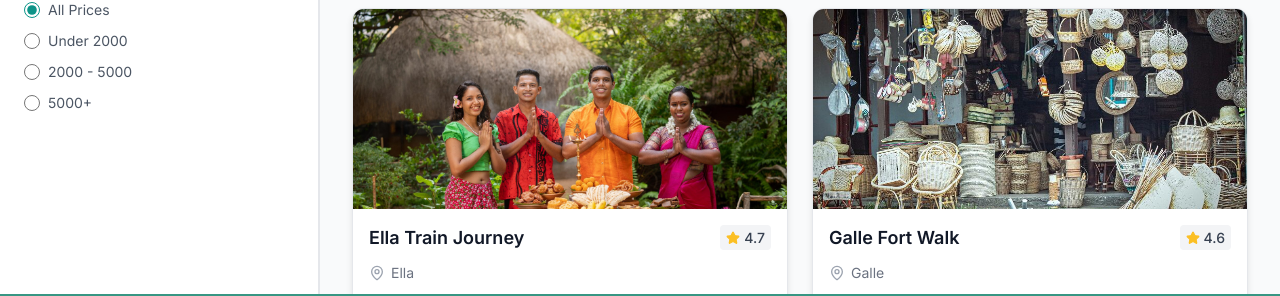
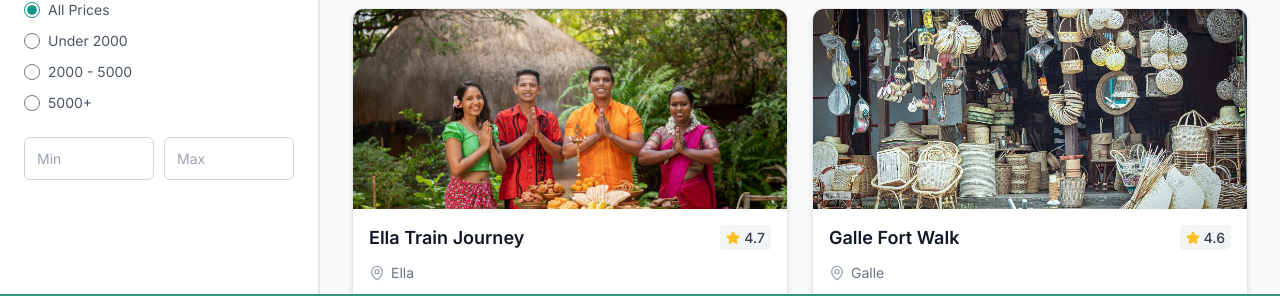
Before and after one commit to MatheeshaB2004/Ayubowan-Connect, a Next.js app in the folder ayubowan-connect/: page /marketplace in a window 1280 px wide. Shown: the part 506-802 px from the top of the page. Built offline with nearby package versions, Linux system fonts and the light colour scheme; a web font is replaced by a local one.

Commit message:
Add custom price range filtering to Marketplace and update FilterSidebar styles

```diff
--- a/ayubowan-connect/app/marketplace/page.tsx
+++ b/ayubowan-connect/app/marketplace/page.tsx
@@ -173,7 +173,25 @@ export default function MarketplacePage() {
   const [selectedLocation, setSelectedLocation] = useState('All');
   const [selectedCategories, setSelectedCategories] = useState<string[]>([]);
   const [priceRange, setPriceRange] = useState('all');
+  const [minPrice, setMinPrice] = useState<string>('');
+  const [maxPrice, setMaxPrice] = useState<string>('');
   const [visibleCount, setVisibleCount] = useState(6);
+
+  const handlePriceRangeChange = (range: string) => {
+    setPriceRange(range);
+    setMinPrice('');
+    setMaxPrice('');
+  };
+
+  const handleMinPriceChange = (value: string) => {
+    setMinPrice(value);
+    setPriceRange('custom');
+  };
+
+  const handleMaxPriceChange = (value: string) => {
+    setMaxPrice(value);
+    setPriceRange('custom');
+  };
 
   const filteredListings = mockListings.filter((listing) => {
     // Search Filter
@@ -187,7 +205,11 @@ export default function MarketplacePage() {
 
     // Price Filter
     let matchesPrice = true;
-    if (priceRange === 'under-2000') {
+    if (priceRange === 'custom') {
+      const min = minPrice === '' ? 0 : Number(minPrice);
+      const max = maxPrice === '' ? Infinity : Number(maxPrice);
+      matchesPrice = listing.price >= min && listing.price <= max;
+    } else if (priceRange === 'under-2000') {
       matchesPrice = listing.price < 2000;
     } else if (priceRange === '2000-5000') {
       matchesPrice = listing.price >= 2000 && listing.price <= 5000;
@@ -213,7 +235,11 @@ export default function MarketplacePage() {
           selectedCategories={selectedCategories}
           setSelectedCategories={setSelectedCategories}
           priceRange={priceRange}
-          setPriceRange={setPriceRange}
+          setPriceRange={handlePriceRangeChange}
+          minPrice={minPrice}
+          setMinPrice={handleMinPriceChange}
+          maxPrice={maxPrice}
+          setMaxPrice={handleMaxPriceChange}
         />
       </div>
       <div className="grid-section">
--- a/ayubowan-connect/components/FilterSidebar.tsx
+++ b/ayubowan-connect/components/FilterSidebar.tsx
@@ -11,6 +11,10 @@ interface FilterSidebarProps {
   setSelectedCategories: (categories: string[]) => void;
   priceRange: string;
   setPriceRange: (range: string) => void;
+  minPrice: string;
+  setMinPrice: (price: string) => void;
+  maxPrice: string;
+  setMaxPrice: (price: string) => void;
 }
 
 const FilterSidebar: React.FC<FilterSidebarProps> = ({
@@ -22,6 +26,10 @@ const FilterSidebar: React.FC<FilterSidebarProps> = ({
   setSelectedCategories,
   priceRange,
   setPriceRange,
+  minPrice,
+  setMinPrice,
+  maxPrice,
+  setMaxPrice,
 }) => {
   const [isLocationOpen, setIsLocationOpen] = useState(false);
   const [locationSearch, setLocationSearch] = useState("");
@@ -198,6 +206,25 @@ const FilterSidebar: React.FC<FilterSidebarProps> = ({
             5000+
           </label>
         </div>
+
+        <div className="price-inputs" style={{ display: 'flex', gap: '10px', marginTop: '12px' }}>
+          <input
+            type="number"
+            placeholder="Min"
+            className="custom-input"
+            value={minPrice}
+            onChange={(e) => setMinPrice(e.target.value)}
+            style={{ width: '100%' }}
+          />
+          <input
+            type="number"
+            placeholder="Max"
+            className="custom-input"
+            value={maxPrice}
+            onChange={(e) => setMaxPrice(e.target.value)}
+            style={{ width: '100%' }}
+          />
+        </div>
       </div>
     </aside>
   );
--- a/ayubowan-connect/styles/components/FilterSidebar.css
+++ b/ayubowan-connect/styles/components/FilterSidebar.css
@@ -142,3 +142,14 @@
   background-color: #379683;
   color: white;
 }
+
+/* Hide spin buttons for number inputs */
+.custom-input[type=number]::-webkit-inner-spin-button,
+.custom-input[type=number]::-webkit-outer-spin-button {
+  -webkit-appearance: none;
+  margin: 0;
+}
+
+.custom-input[type=number] {
+  -moz-appearance: textfield;
+}
```
